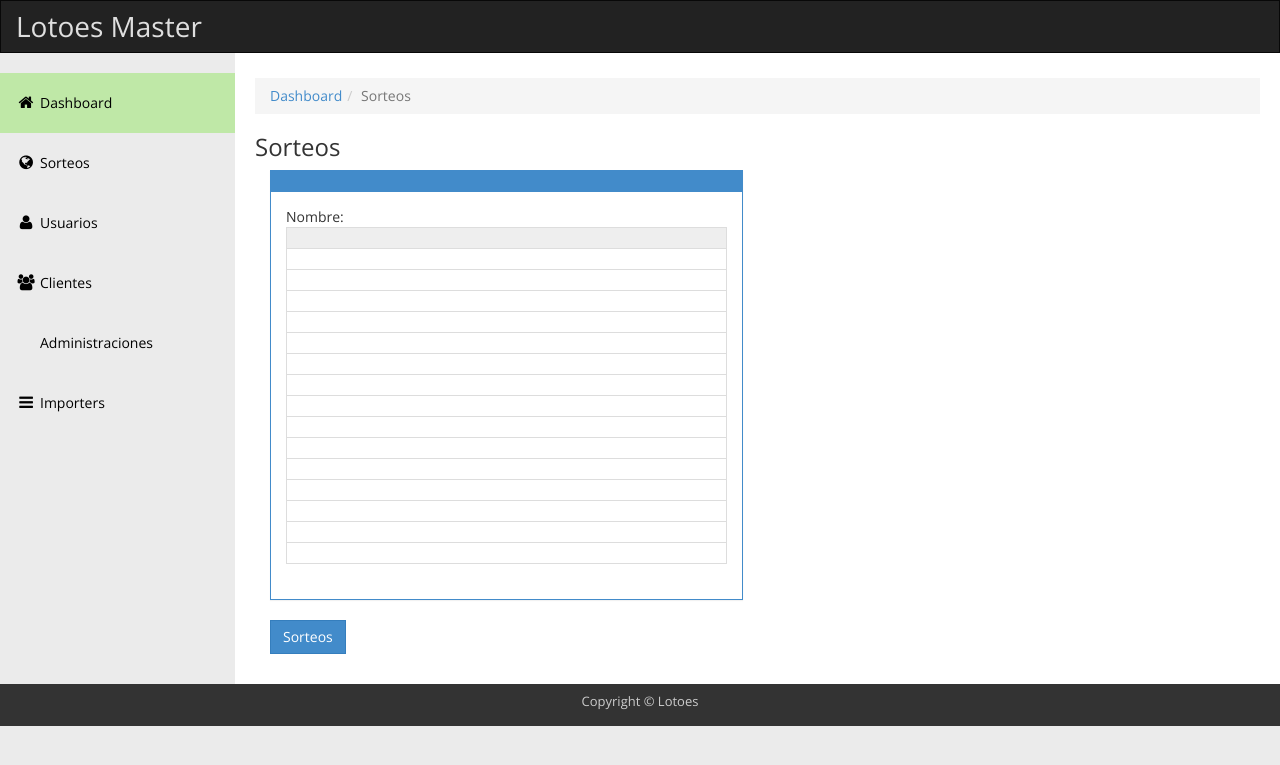
After one commit to vidddd/lotoes-master, a Flask app: template app/blueprints/sorteos/templates/sorteo.html in a window 1280 px wide. The commit adds this page. Shown: the top 765 px of the page. Run offline with Flask 3, Linux system fonts and the light colour scheme; the template is opened without the code that fills it, so the values that code supplies are empty; some libraries are stand-ins or nearby versions.

Commit message:
filter sorteos

```diff
--- a/app/blueprints/importers/model_importer.py
+++ b/app/blueprints/importers/model_importer.py
@@ -39,8 +39,11 @@ class Importer(db.Model):
 
     @staticmethod
     def get_all_activos():
-        return Importer.query.filter_by(activo=True)
+        return Importer.query.filter_by(activo=True).all()
 
+    @staticmethod
+    def get_tipo_sorteo(tipo_sorteo):
+        return Importer.query.filter(Importer.tipo_sorteo==tipo_sorteo).all()
 
     def delete(self):
         db.session.delete(self)
--- a/app/blueprints/importers/templates/importers.html
+++ b/app/blueprints/importers/templates/importers.html
@@ -20,7 +20,7 @@
                   </button>
                   <ul class="dropdown-menu" role="menu">
                     {% for key, value in tipos_sorteo %}
-                      <li><a href="{{ key }}">{{ value }}</a></li>
+                      <li><a href="{{ url_for('importers.importer_tipo_sorteo', tipo_sorteo=key ) }}">{{ value }}</a></li>
                     {% endfor %}
                   </ul>
               </div>
@@ -41,7 +41,7 @@
                     </tr>
                   </thead>
                   <tbody>
-                    {% for importer in importers.items %}
+                    {% for importer in importers %}
                     <tr>
                       <td>{{ importer.id }}</td>
                       <td>{{ importer.nombre }}</td>
--- /dev/null
+++ b/app/blueprints/sorteos/templates/sorteo.html
@@ -0,0 +1,41 @@
+
+{% extends "base.html" %}
+
+{% block title %}Sorteos{% endblock %}
+
+{% block content %}
+<ol class="breadcrumb"><li><a href="/">Dashboard</a></li><li class="active">Sorteos</li>
+          </ol>
+          <h1>Sorteos</h1>
+          <div class="row">
+            <div class="col-md-12">
+                <div class="col-md-6 col-sm-6 margin-bottom-30">
+                    <div class="panel panel-primary">
+                      <div class="panel-heading">{{ sorteo.nombre }}</div>
+                      <div class="panel-body">
+                        <div class="list-group">
+                          Nombre: <a href="#" class="list-group-item disabled"> {{ sorteo.nombre }}</a>
+                          <a href="#" class="list-group-item">{{ sorteo.id_sorteo }}</a>
+                          <a href="#" class="list-group-item">{{ sorteo.dia_semana }}</a>
+                          <a href="#" class="list-group-item">{{ sorteo.nombre }}</a>
+                          <a href="#" class="list-group-item">{{ sorteo.game_id }}</a>
+                          <a href="#" class="list-group-item">{{ sorteo.anyo }}</a>
+                          <a href="#" class="list-group-item">{{ sorteo.numero_sorteo }}</a>
+                          <a href="#" class="list-group-item">{{ sorteo.lugar }}</a>
+                          <a href="#" class="list-group-item">{{ sorteo.premio_bote }}</a>
+                          <a href="#" class="list-group-item">{{ sorteo.cdc }}</a>
+                          <a href="#" class="list-group-item">{{ sorteo.apuestas }}</a>
+                          <a href="#" class="list-group-item">{{ sorteo.recaudacion }}</a>
+                          <a href="#" class="list-group-item">{{ sorteo.combinacion_json }}</a>
+                          <a href="#" class="list-group-item">{{ sorteo.premios }}</a>
+                          <a href="#" class="list-group-item">{{ sorteo.fondo_bote }}</a>
+                          <a href="#" class="list-group-item">{{ sorteo.escrutinio }}</a>
+                        </div>
+                      </div>
+                    </div>
+                    <span class="btn btn-primary"><a href="/sorteos">Sorteos</a></span>
+                  </div>
+            </div>
+          </div>
+
+{% endblock %}
--- /dev/null
+++ b/cron.txt
@@ -0,0 +1 @@
+my cronjob is working!
```
Also changed, not shown: app/blueprints/importers/controller_importers.py (+9 -1 lines), app/blueprints/sorteos/controller_sorteos.py (+9 -0 lines), app/blueprints/sorteos/templates/404.html (deleted, +0 -9 lines), app/blueprints/sorteos/templates/sorteos.html (+15 -8 lines), app/common/importing_sorteos.py (+21 -8 lines), 1 other file.
